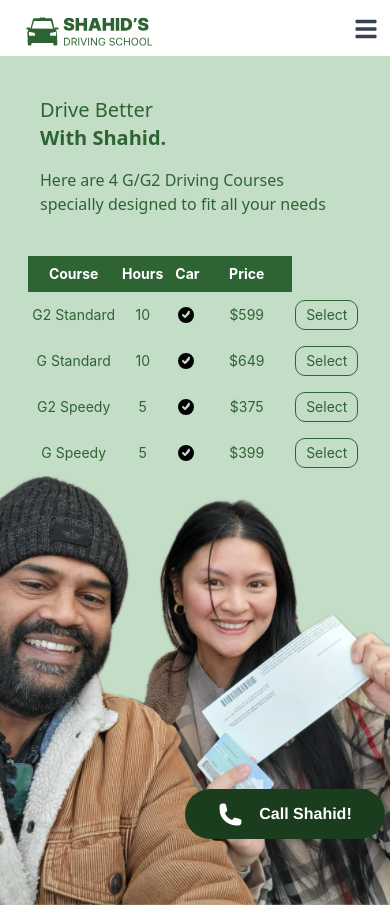
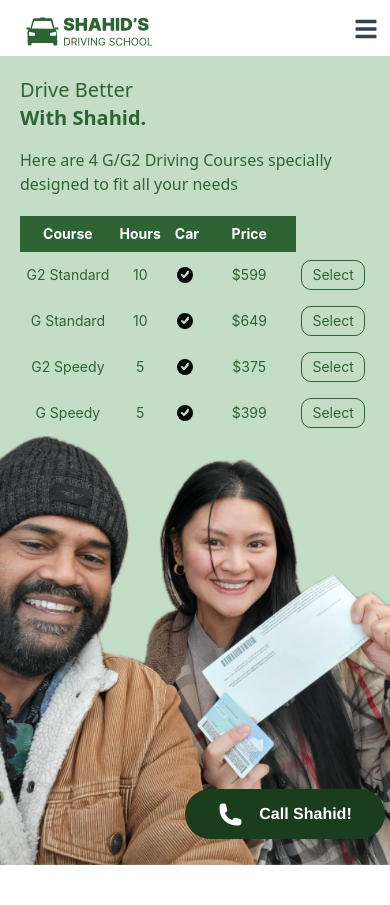
Before and after one commit to vaibhavholani/drive_with_shahid, a React (Vite) app: page /course in a window 390 px wide. After the commit the page ends 865 px from the top, so only its background shows below. Built offline with nearby package versions, Linux system fonts and the light colour scheme.

Commit message:
fixed some padding

```diff
--- a/src/components/CoursesTable.jsx
+++ b/src/components/CoursesTable.jsx
@@ -16,7 +16,7 @@ export default function CoursesTable() {
   }, []);
 
   return (
-    <div className={`overflow-x-auto max-w-screen-lg mx-auto ${isPhoneView ? 'px-7' : 'px-0'}`}>
+    <div className={`overflow-x-auto max-w-screen-lg mx-auto ${isPhoneView ? 'px-5' : 'px-0'}`}>
       <div className="max-w-full mx-auto">
         <table className="min-w-full bg-[#c4ddc7] md:bg-white">
           <thead className="bg-[#2E6434] text-white">
--- a/src/components/HeroSectionCoursePage.jsx
+++ b/src/components/HeroSectionCoursePage.jsx
@@ -6,7 +6,7 @@ const HeroSectionCoursePage = () => {
   return (
     <section className="CourseHeroContainer">
       <div className="container mx-auto flex flex-col justify-center md:justify-between h-full max-w-full md:max-w-[492px] bg-[#c4ddc7] md:bg-[#2e6434]">
-        <div className="text-left text-[#2e6434] md:text-white p-10">
+        <div className="text-left text-[#2e6434] md:text-white p-5 md:p-10">
           <h1 className="text-xl md:text-2xl font-light">
             Drive Better <br />
             <span className="font-bold">With Shahid.</span>
```
